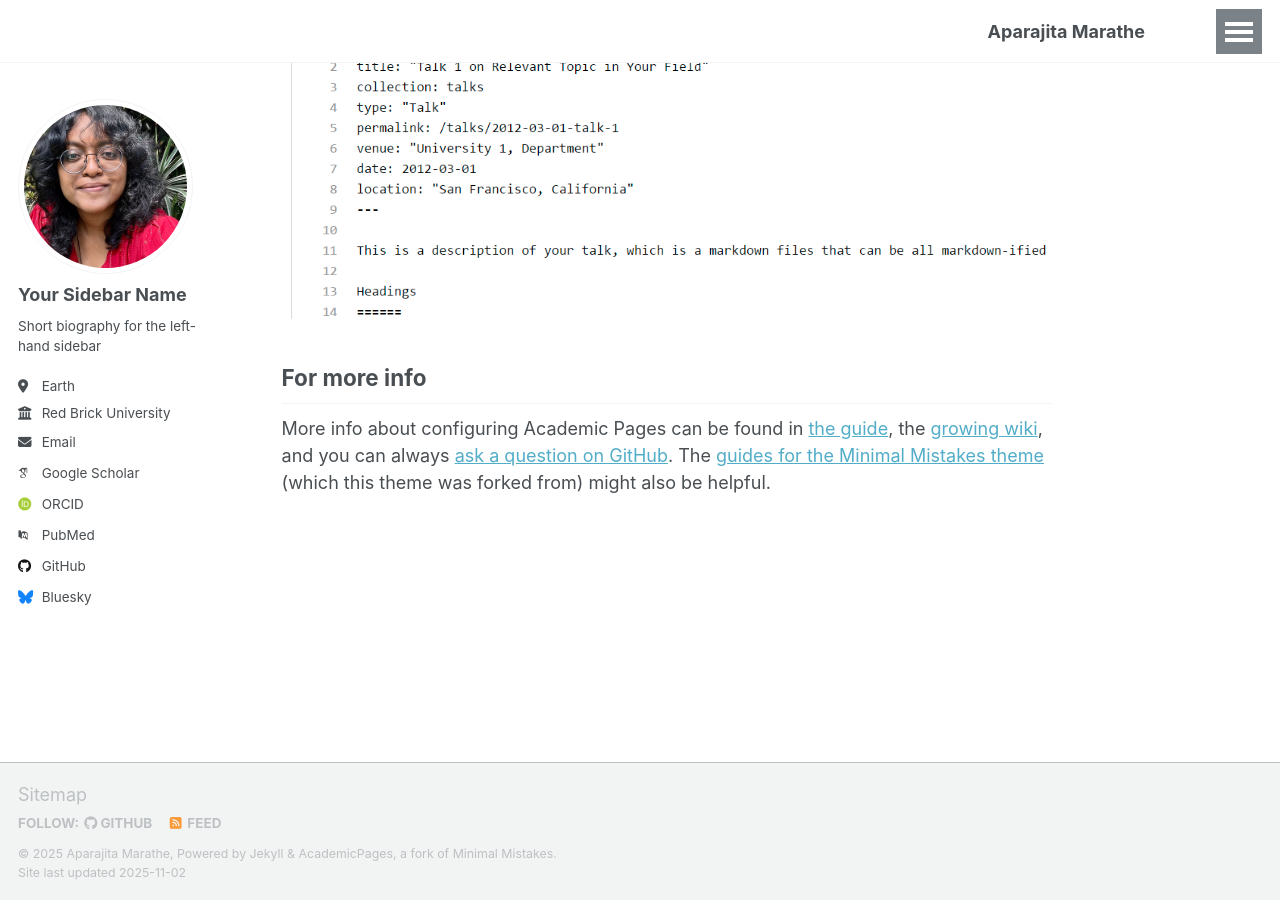
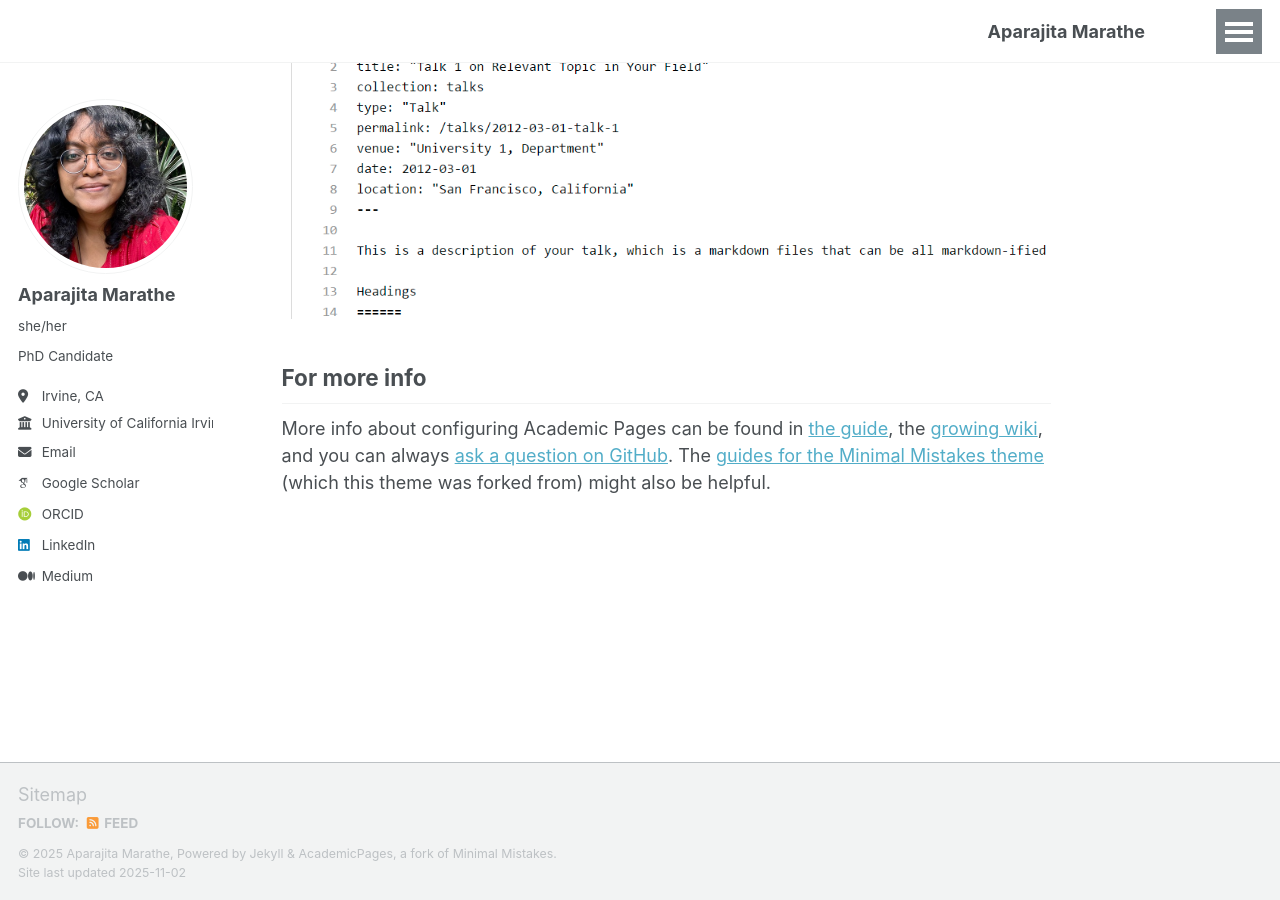
Before and after one commit to aparajitamarathe/aparajitamarathe.github.io, a Jekyll site: the page built from _pages/about.md, in a window 1280 px wide and 900 px high, scrolled down 2880 px. Built offline with Jekyll 4.4.1, drawn with Linux system fonts in a browser that asks for light colours; some web fonts are replaced; a script that is not in the unit is left out.

Commit message:
Update _config.yml

```diff
--- a/_config.yml
+++ b/_config.yml
@@ -24,23 +24,23 @@ repository               : "academicpages/academicpages.github.io"
 author:
   # Biographic information
   avatar           : "profile.png"
-  name             : "Your Sidebar Name"
-  pronouns         : # example: "she/her"
-  bio              : "Short biography for the left-hand sidebar"
-  location         : "Earth"
-  employer         : "Red Brick University"
+  name             : "Aparajita Marathe"
+  pronouns         : "she/her"
+  bio              : "PhD Candidate"
+  location         : "Irvine, CA"
+  employer         : "University of California Irvine"
   uri              : # URL
-  email            : "none@example.org"
+  email            : "asmarath@uci.edu"
 
   # Academic websites
   academia         : # URL
   arxiv            : # URL - Update with the correct link to your profile
-  googlescholar    : "https://scholar.google.com/citations?user=PS_CX0AAAAAJ"
+  googlescholar    : "https://scholar.google.com/citations?user=DnhFybAAAAAJ&hl=en&oi=sra"
   inspire-hep      : # URL
   impactstory      : # URL
-  orcid            : "https://orcid.org/yourorcidurl"
+  orcid            : "https://orcid.org/0009-0009-0048-9997"
   semantic         : # URL
-  pubmed           : "https://www.ncbi.nlm.nih.gov/pubmed/?term=john+snow"
+  pubmed           : #"https://www.ncbi.nlm.nih.gov/pubmed/?term=john+snow"
   researchgate     : # URL
   scopus           : # URL
 
@@ -48,13 +48,13 @@ author:
   bitbucket        : # Username - Update with your username on the site
   codepen          : # Username
   dribbble         : # Username
-  github           : "academicpages"
+  github           : # "academicpages"
   kaggle           : # Username
   stackoverflow    : # User number or user number and name (i.e., use "1" or "1/jeff-atwood")
 
   # Social media
   artstation       : # Username
-  bluesky          : "bsky.app" # Replace this with you Bluesky username
+  bluesky          : #"bsky.app" # Replace this with you Bluesky username
   facebook         : # Username
   flickr           : # Username
   foursquare       : # Username
@@ -63,9 +63,9 @@ author:
   keybase          : # Username
   instagram        : # Username
   lastfm           : # Username
-  linkedin         : # Username
+  linkedin         : "https://www.linkedin.com/in/aparajita-marathe/"
   mastodon         : # URL
-  medium           : # URL
+  medium           : "https://medium.com/@aparajita.marathe"
   pinterest        : # Username
   soundcloud       : # Username
   steam            : # Username
```
